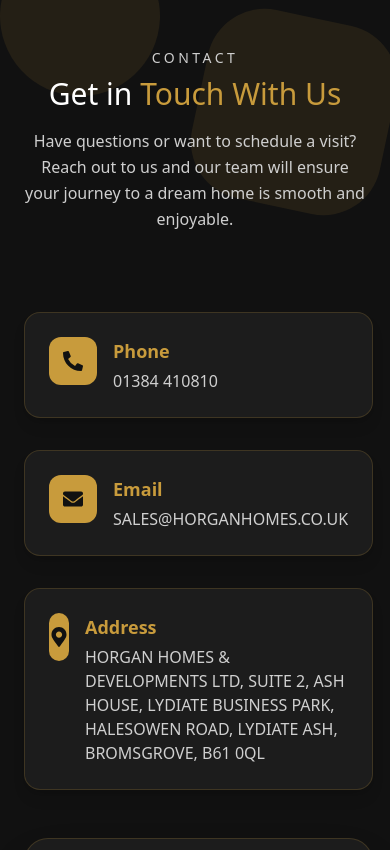
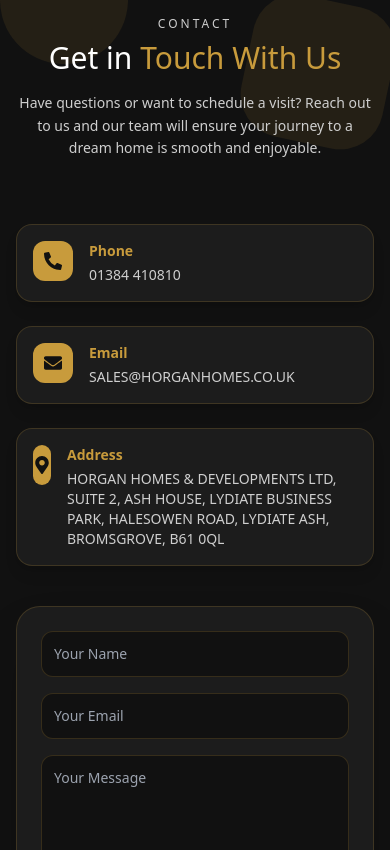
Before and after one commit to kreativecodes292/horganhomes, a React (Create React App) app: page / in a window 390 px wide. Shown: the part 3034-3884 px from the top of the page. Built offline with nearby package versions, Linux system fonts and the light colour scheme.

Commit message:
Update Contact.jsx

```diff
--- a/src/sections/Contact.jsx
+++ b/src/sections/Contact.jsx
@@ -5,74 +5,71 @@
   return (
     <section
       id="contact"
-      className="relative bg-[#111111] text-white py-28 px-6 md:px-16 overflow-hidden"
+      className="relative bg-[#111111] text-white py-20 px-4 sm:px-6 md:px-16 overflow-hidden"
     >
       {/* Floating abstract shapes */}
-      <div className="absolute top-0 left-0 w-40 h-40 bg-[#C89B3C]/10 rounded-full rotate-[25deg] z-0 animate-pulse-slow"></div>
-      <div className="absolute top-20 right-0 w-48 h-48 bg-[#C89B3C]/10 rounded-[30%] rotate-12 z-0 animate-pulse-slow"></div>
-      <div className="absolute bottom-0 left-20 w-36 h-36 bg-[#C89B3C]/10 rounded-[50%_20%] -rotate-6 z-0 animate-pulse-slow"></div>
-      <div className="absolute bottom-10 right-10 w-32 h-32 bg-[#C89B3C]/10 rounded-[20%_50%] rotate-45 z-0 animate-pulse-slow"></div>
+      <div className="absolute top-0 left-0 w-32 h-32 sm:w-40 sm:h-40 bg-[#C89B3C]/10 rounded-full rotate-[25deg] z-0 animate-pulse-slow"></div>
+      <div className="absolute top-16 sm:top-20 right-0 w-36 h-36 sm:w-48 sm:h-48 bg-[#C89B3C]/10 rounded-[30%] rotate-12 z-0 animate-pulse-slow"></div>
+      <div className="absolute bottom-0 left-16 w-28 h-28 sm:w-36 sm:h-36 bg-[#C89B3C]/10 rounded-[50%_20%] -rotate-6 z-0 animate-pulse-slow"></div>
+      <div className="absolute bottom-10 right-10 w-24 h-24 sm:w-32 sm:h-32 bg-[#C89B3C]/10 rounded-[20%_50%] rotate-45 z-0 animate-pulse-slow"></div>
 
       {/* SECTION HEADER */}
       <motion.div
-        initial={{ opacity: 0, y: 50 }}
+        initial={{ opacity: 0, y: 30 }}
         whileInView={{ opacity: 1, y: 0 }}
         viewport={{ once: true }}
-        transition={{ duration: 1 }}
-        className="max-w-4xl mx-auto text-center mb-20 relative z-10"
+        transition={{ duration: 0.8 }}
+        className="max-w-3xl mx-auto text-center mb-16 relative z-10"
       >
-        <p className="uppercase text-sm md:text-md tracking-[0.25em] text-[#CFCFCF]">
-          Contact
-        </p>
-        <h2 className="text-3xl md:text-5xl font-heading mt-2">
+        <p className="uppercase text-xs sm:text-sm tracking-[0.25em] text-[#CFCFCF]">Contact</p>
+        <h2 className="text-3xl sm:text-4xl md:text-5xl font-heading mt-2">
           Get in <span className="text-[#C89B3C]">Touch With Us</span>
         </h2>
-        <p className="mt-4 text-[#CFCFCF] text-base md:text-lg leading-relaxed">
+        <p className="mt-4 text-[#CFCFCF] text-sm sm:text-base md:text-lg leading-relaxed">
           Have questions or want to schedule a visit? Reach out to us and our team will ensure your journey to a dream home is smooth and enjoyable.
         </p>
       </motion.div>
 
       {/* CONTACT GRID */}
-      <div className="max-w-7xl mx-auto grid md:grid-cols-2 gap-12 relative z-10">
-
+      <div className="max-w-7xl mx-auto flex flex-col md:flex-row gap-10 relative z-10">
         {/* Left: Contact Info */}
         <motion.div
-          initial={{ opacity: 0, x: -50 }}
+          initial={{ opacity: 0, x: -30 }}
           whileInView={{ opacity: 1, x: 0 }}
           viewport={{ once: true }}
-          transition={{ duration: 1 }}
-          className="flex flex-col gap-8"
+          transition={{ duration: 0.8 }}
+          className="flex flex-col gap-6 md:w-1/2"
         >
           {/* Phone */}
-          <div className="flex items-start gap-4 bg-[#1C1C1C] rounded-2xl p-6 shadow-lg border border-[#C89B3C]/20 hover:scale-105 transition-transform cursor-pointer">
-            <div className="w-12 h-12 flex items-center justify-center bg-[#C89B3C] text-[#111111] rounded-xl text-xl">
+          <div className="flex items-start gap-4 bg-[#1C1C1C] rounded-2xl p-4 sm:p-6 shadow-lg border border-[#C89B3C]/20 hover:scale-105 transition-transform cursor-pointer">
+            <div className="w-10 h-10 sm:w-12 sm:h-12 flex items-center justify-center bg-[#C89B3C] text-[#111111] rounded-xl text-lg sm:text-xl">
               <FaPhoneAlt />
             </div>
             <div>
-              <h4 className="font-semibold text-[#C89B3C] text-lg">Phone</h4>
-              <p className="text-[#CFCFCF] mt-1">01384 410810</p>
+              <h4 className="font-semibold text-[#C89B3C] text-sm sm:text-lg">Phone</h4>
+              <p className="text-[#CFCFCF] mt-1 text-sm sm:text-base">01384 410810</p>
             </div>
           </div>
 
           {/* Email */}
-          <div className="flex items-start gap-4 bg-[#1C1C1C] rounded-2xl p-6 shadow-lg border border-[#C89B3C]/20 hover:scale-105 transition-transform cursor-pointer">
-            <div className="w-12 h-12 flex items-center justify-center bg-[#C89B3C] text-[#111111] rounded-xl text-xl">
+          <div className="flex items-start gap-4 bg-[#1C1C1C] rounded-2xl p-4 sm:p-6 shadow-lg border border-[#C89B3C]/20 hover:scale-105 transition-transform cursor-pointer">
+            <div className="w-10 h-10 sm:w-12 sm:h-12 flex items-center justify-center bg-[#C89B3C] text-[#111111] rounded-xl text-lg sm:text-xl">
               <FaEnvelope />
             </div>
             <div>
-              <h4 className="font-semibold text-[#C89B3C] text-lg">Email</h4>
-              <p className="text-[#CFCFCF] mt-1">SALES@HORGANHOMES.CO.UK</p>
+              <h4 className="font-semibold text-[#C89B3C] text-sm sm:text-lg">Email</h4>
+              <p className="text-[#CFCFCF] mt-1 text-sm sm:text-base">SALES@HORGANHOMES.CO.UK</p>
             </div>
           </div>
 
           {/* Address */}
-          <div className="flex items-start gap-4 bg-[#1C1C1C] rounded-2xl p-6 shadow-lg border border-[#C89B3C]/20 hover:scale-105 transition-transform cursor-pointer">
-            <div className="w-12 h-12 flex items-center justify-center bg-[#C89B3C] text-[#111111] rounded-xl text-xl">
+          <div className="flex items-start gap-4 bg-[#1C1C1C] rounded-2xl p-4 sm:p-6 shadow-lg border border-[#C89B3C]/20 hover:scale-105 transition-transform cursor-pointer">
+            <div className="w-10 h-10 sm:w-12 sm:h-12 flex items-center justify-center bg-[#C89B3C] text-[#111111] rounded-xl text-lg sm:text-xl">
               <FaMapMarkerAlt />
             </div>
             <div>
-              <h4 className="font-semibold text-[#C89B3C] text-lg">Address</h4>
-              <p className="text-[#CFCFCF] mt-1">
+              <h4 className="font-semibold text-[#C89B3C] text-sm sm:text-lg">Address</h4>
+              <p className="text-[#CFCFCF] mt-1 text-sm sm:text-base">
                 HORGAN HOMES & DEVELOPMENTS LTD, SUITE 2, ASH HOUSE, LYDIATE BUSINESS PARK, HALESOWEN ROAD, LYDIATE ASH, BROMSGROVE, B61 0QL
               </p>
             </div>
@@ -81,30 +78,30 @@
 
         {/* Right: Contact Form */}
         <motion.form
-          initial={{ opacity: 0, x: 50 }}
+          initial={{ opacity: 0, x: 30 }}
           whileInView={{ opacity: 1, x: 0 }}
           viewport={{ once: true }}
-          transition={{ duration: 1 }}
-          className="flex flex-col gap-6 bg-[#1C1C1C] rounded-3xl p-8 md:p-10 shadow-2xl border border-[#C89B3C]/20"
+          transition={{ duration: 0.8 }}
+          className="flex flex-col gap-4 sm:gap-6 md:w-1/2 bg-[#1C1C1C] rounded-3xl p-6 sm:p-8 md:p-10 shadow-2xl border border-[#C89B3C]/20"
         >
           <input
             type="text"
             placeholder="Your Name"
-            className="w-full p-4 border border-[#C89B3C]/20 rounded-xl focus:outline-none focus:ring-2 focus:ring-[#C89B3C] bg-[#111111] text-white"
+            className="w-full p-3 sm:p-4 border border-[#C89B3C]/20 rounded-xl focus:outline-none focus:ring-2 focus:ring-[#C89B3C] bg-[#111111] text-white text-sm sm:text-base"
           />
           <input
             type="email"
             placeholder="Your Email"
-            className="w-full p-4 border border-[#C89B3C]/20 rounded-xl focus:outline-none focus:ring-2 focus:ring-[#C89B3C] bg-[#111111] text-white"
+            className="w-full p-3 sm:p-4 border border-[#C89B3C]/20 rounded-xl focus:outline-none focus:ring-2 focus:ring-[#C89B3C] bg-[#111111] text-white text-sm sm:text-base"
           />
           <textarea
             placeholder="Your Message"
             rows={5}
-            className="w-full p-4 border border-[#C89B3C]/20 rounded-xl focus:outline-none focus:ring-2 focus:ring-[#C89B3C] bg-[#111111] text-white"
+            className="w-full p-3 sm:p-4 border border-[#C89B3C]/20 rounded-xl focus:outline-none focus:ring-2 focus:ring-[#C89B3C] bg-[#111111] text-white text-sm sm:text-base"
           ></textarea>
           <button
             type="submit"
-            className="px-6 py-3 w-fit bg-[#C89B3C] text-black rounded-xl font-semibold hover:opacity-90 transition"
+            className="px-4 sm:px-6 py-2 sm:py-3 w-fit bg-[#C89B3C] text-black rounded-xl font-semibold hover:opacity-90 transition text-sm sm:text-base"
           >
             Send Message
           </button>
```
